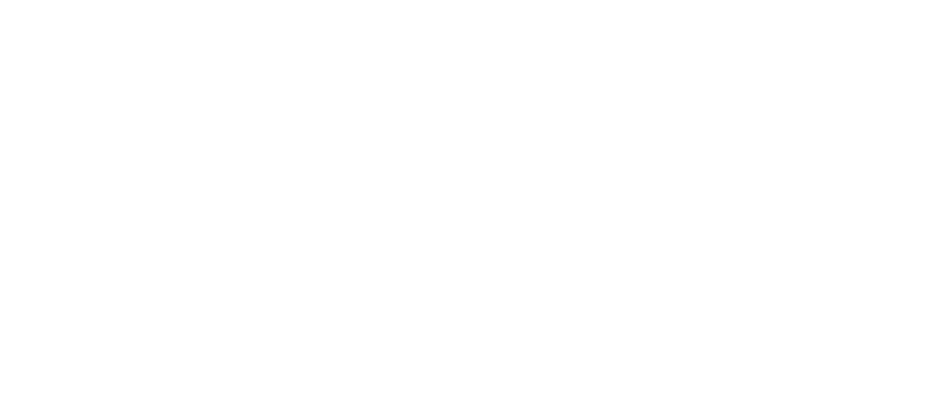
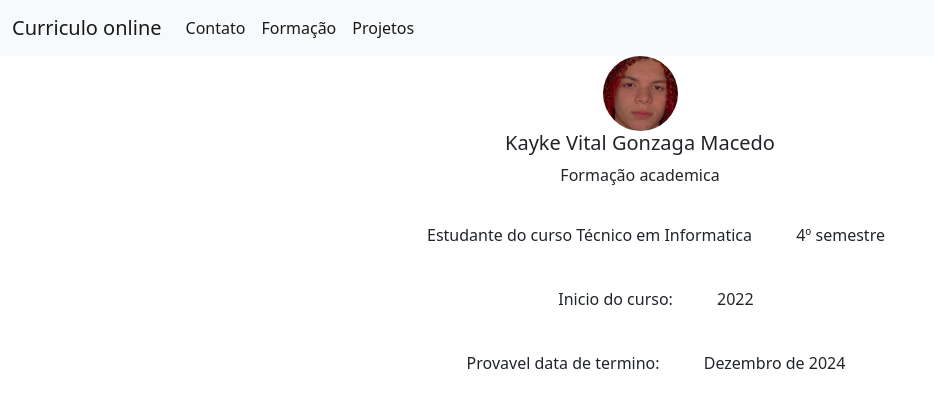
Before and after one commit to kaykevital/ProjetoPTAS1, a website: page formacao-academica.html in a window 1280 px wide. Shown: the whole page, without its empty margins (0-934 px from the left). Drawn offline with nearby package versions, Linux system fonts and the light colour scheme.

Commit message:
Inserido informaçoes e editando tags

```diff
--- a/formacao-academica.html
+++ b/formacao-academica.html
@@ -0,0 +1,64 @@
+<!DOCTYPE html>
+<html lang="en">
+<head>
+  <meta charset="UTF-8">
+  <meta http-equiv="X-UA-Compatible" content="IE=edge">
+  <meta name="viewport" content="width=device-width, initial-scale=1.0">
+  <link rel="stylesheet" href="/css/estilo.css">
+  <link href="https://cdn.jsdelivr.net/npm/bootstrap@5.2.1/dist/css/bootstrap.min.css" rel="stylesheet" integrity="sha384-iYQeCzEYFbKjA/T2uDLTpkwGzCiq6soy8tYaI1GyVh/UjpbCx/TYkiZhlZB6+fzT" crossorigin="anonymous">
+  <script src="/javascript/javascript.js"></script>
+  <title>Formação</title>
+</head>
+<body>
+  <nav class="navbar navbar-expand-lg bg-light">
+    <div class="container-fluid">
+      <a class="navbar-brand">Curriculo online</a>
+      <button class="navbar-toggler" type="button" data-bs-toggle="collapse" data-bs-target="#navbarNavAltMarkup" aria-controls="navbarNavAltMarkup" aria-expanded="false" aria-label="Toggle navigation">
+        <span class="navbar-toggler-icon"></span>
+      </button>
+      <div class="collapse navbar-collapse" id="navbarNavAltMarkup">
+        <div class="navbar-nav">
+          <a class="nav-link active" aria-current="page" href="/">Contato</a>
+          <a class="nav-link active" aria-current="page" href="formacao-academica">Formação</a>
+          <a class="nav-link active" aria-current="page" href="projetos">Projetos</a>
+        </div>
+      </div>
+    </div>
+  </nav>
+
+  <div class="formacao">
+
+    <img src="public/foto.png" class="rounded-circle" alt="...">
+
+    <h5>Kayke Vital Gonzaga Macedo</h5>
+
+    <p>Formação academica</p>
+    <ul>
+      <li>
+        Estudante do curso Técnico em Informatica
+      </li>
+      <li>
+        4º semestre
+      </li>
+
+      <br>
+
+      <li>
+        Inicio do curso:
+      </li>
+      <li>
+        2022
+      </li>
+
+      <br>
+
+      <li>
+       Provavel data de termino:
+      </li>
+      <li>
+        Dezembro de 2024
+      </li>
+    </ul>
+  </div>
+
+</body>
--- a/index.js
+++ b/index.js
@@ -14,7 +14,7 @@ app.get('/formacao-academica', (req, res) => {
 })
 
 app.get('/projetos', (req, res) => {
-  res.sendFile(path.join(__dirname, '/projeto.html'));
+  res.sendFile(path.join(__dirname, '/projetos.html'));
 })
 
 app.listen(port, () => {
--- a/public/css/estilo.css
+++ b/public/css/estilo.css
@@ -1,5 +1,10 @@
 .Curriculo {
   text-align: center;
+
+}
+
+.Curriculo li{
+  list-style-type: none;
 }
 
 .bola {
@@ -10,3 +15,18 @@
   border: 1px solid #000000;
   background-color: black;
 }
+
+.formacao li{
+  list-style-type: none;
+  display: inline-block;
+  margin: 20px;
+}
+
+.formacao {
+  text-align: center;
+}
+
+fieldset{
+  border: 30px solid red;
+ background:orange;
+}
```
Also changed, not shown: index.html (+3 -0 lines).
